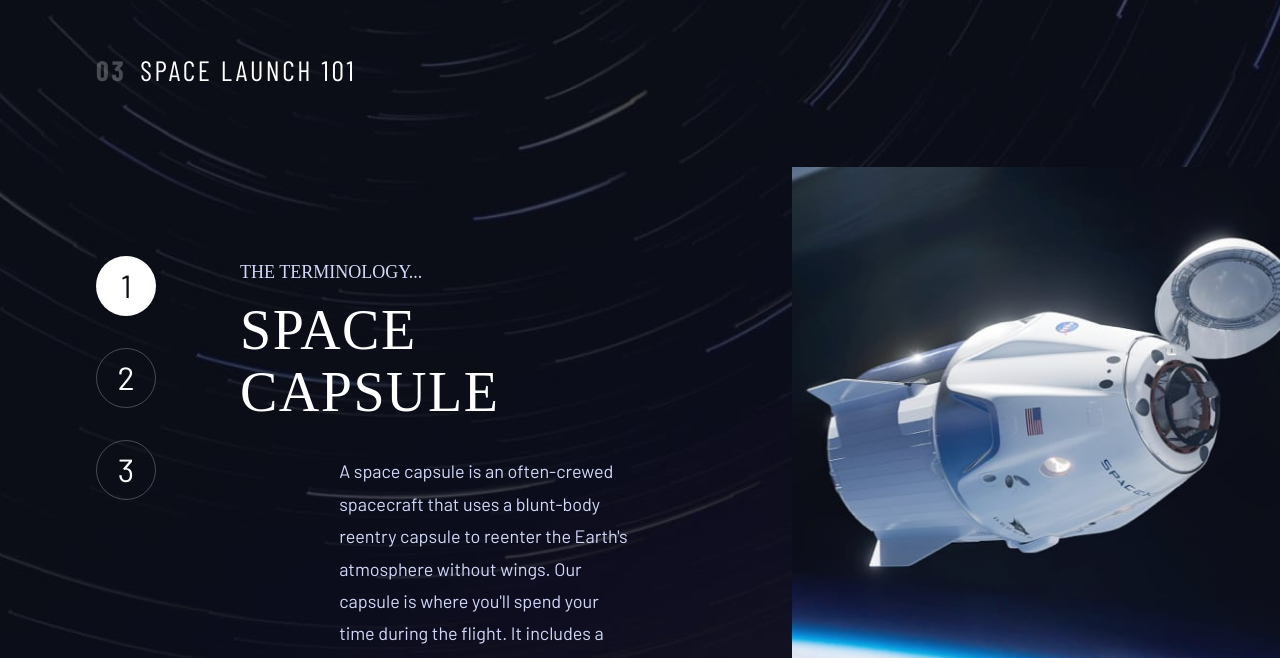
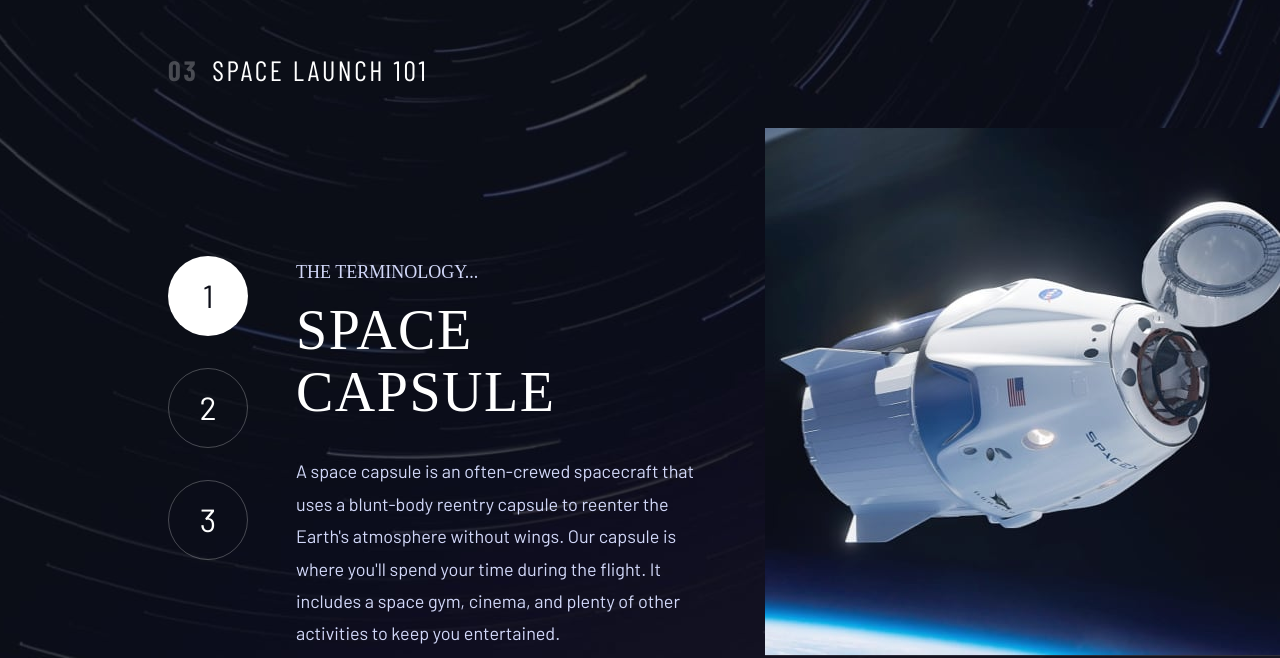
Before and after one commit to CorinaMurg/space-tourism-website, a plain HTML site: page technology.html in a window 1280 px wide. Shown: the part 166-824 px from the top of the page. Drawn offline with nearby package versions, Linux system fonts and the light colour scheme; a web font is replaced by a local one.

Commit message:
Fixed technology

```diff
--- a/style7-Technology.css
+++ b/style7-Technology.css
@@ -57,7 +57,6 @@
     margin-bottom: 1rem;
 }
 
-
 .number-indicators > *:hover,
 .number-indicators > *:focus {
     background-color: hsl( var(--clr-white) / .5);
--- a/style8-MediaQueries.css
+++ b/style8-MediaQueries.css
@@ -103,6 +103,7 @@
 
     .grid-container--home p {
         width: 80%;
+        margin-inline: auto;
     }
 
     .large-button {
@@ -178,9 +179,6 @@
     }
 
     /************************* TECHNOLOGY **************************/
-    .technology-details p {
-        width: 60%;
-    }
 
     .grid-container--technology > .number-indicators {
         display: flex;
@@ -191,6 +189,10 @@
         width: 3.75rem;
         height: 3.75rem;
         padding: 1.4rem;
+    }
+
+    .grid-container--technology img {
+        width: 100%;
     }
 
 }
@@ -206,7 +208,21 @@
         width: 58%;
     }
 
+    /* .technology-details {
+        padding-inline: 0;
+        margin-inline: 0;
+    } */
+
 }
+
+/************************************ 750px ***********************************/
+@media (min-width: 750px) {
+    .grid-container--technology img {
+        width: 90%;
+        margin-inline: auto;
+    }
+}
+
 
 /************************************ 800px ***********************************/
 @media (min-width: 800px) {
@@ -215,13 +231,9 @@
     }
 }
 
-
-
 /*******************************************************************************/
 /************************************ 950px ************************************/
 @media (min-width: 950px) {
-
-
     .primary-navigation {
         margin-block: 2rem;
     }
@@ -328,10 +340,6 @@
         justify-content: start;
         margin-inline: 0;
     }
-/*
-    .crew {
-        max-height: calc(100% - 163px);
-    } */
 
     .grid-container--crew {
         grid-template-columns: 1.2fr 1fr;
@@ -378,49 +386,35 @@
         align-self: start;
     }
 
-    /* .grid-container--technology > .number-indicators {
-        display: flex;
-        flex-direction: column;
-        margin-top: 10rem;
-        margin-bottom: 1rem;
-    }
-
-    .number-indicators > * {
-        font-size: 1.3rem;
-        width: 3.75rem;
-        height: 3.75rem;
-        padding: 1.3rem;
-    }
-
-    .number-indicators > * {
-        font-size: 2rem;
-    } */
-
 
     .grid-container--technology {
-        grid-template-columns: minmax(4rem, 1fr) minmax(0, 6rem) minmax(0, 33rem) minmax(0, 25rem) minmax(1rem, 1fr);
-        justify-items: start !important;
+        grid-template-columns:  4rem 1fr 1fr 0.3fr;
+        /* 6rem minmax(0, 33rem) minmax(0, 25rem); */
         align-items: start;
         grid-template-areas:
-            '. title title title'
-            '. tabs content image'
-            '. tabs content image';
+            'title title title'
+            'tabs content image'
+            'tabs content image';
+        /* same as logo margin */
+        margin-left: clamp(1.5rem, 5vw, 3.5rem)
     }
 
     .grid-container--technology > .number-indicators {
         display: flex;
         flex-direction: column;
+        justify-self: left;
         margin-top: 10rem;
         margin-bottom: 1rem;
     }
 
-
     .grid-container--technology > .technology-details {
         margin-top: 10rem;
+        padding-inline: 0;
     }
 
-    .grid-container--technology > .paragraph {
-        width: 90%;
+    .technology-details > p {
+        width: 100%;
+        margin-inline: 0;
         --flow-space: 2rem;
     }
 
@@ -428,8 +422,13 @@
         grid-column: span 2;
         align-self: center;
         margin-bottom: 2rem;
+        margin-inline: 0;
         justify-self: end;
-        max-width: 100%;
+        /* max-width: 100%; */
+    }
+
+    .grid-container--technology img {
+        width: 100%;
     }
 }
 
@@ -512,7 +511,6 @@
         --gap: 0;
     }
 
-
     .grid-container--crew {
         grid-template-columns: 1.1fr 0.25fr 1fr;
         margin-left: clamp(8.5rem, 7vw + 7rem, 10.5rem);
@@ -536,23 +534,22 @@
         justify-self: center;
     }
 
-    .grid-container--technology > .number-indicators {
-        display: flex;
-        flex-direction: column;
-        margin-top: 10rem;
-        margin-bottom: 1rem;
-    }
-
-    .number-indicators > * {
-        font-size: 1.3rem;
-        width: 3.75rem;
-        height: 3.75rem;
-        padding: 1.3rem;
+    .grid-container--technology {
+        grid-template-columns:  6rem 1fr 1fr 0.3fr;
+        /* left margin based on logo and horizontal line margins */
+        margin-left: clamp(8.5rem, 7vw + 7rem, 10.5rem);
     }
 
     .number-indicators > * {
         font-size: 2rem;
+        width: 5rem;
+        height: 5rem;
+        padding: 1.5rem;
     }
+
+    /* .technology-details > p {
+        width: 85%;
+    } */
 }
 
 /********************************************** 1300px *******************************/
@@ -561,7 +558,10 @@
         margin-right: 6.5rem;
     }
 
-
+    .grid-container--technology {
+        grid-template-columns: 8rem 1.3fr 1fr 0.3fr;
+        /* 8rem minmax(0, 33rem) minmax(0, 25rem); */
+    }
 }
 
 /********************************************** 1350px *******************************/
@@ -571,12 +571,6 @@
         margin-right: clamp(8rem, 7vw + 6.5rem, 10rem);
     }
 
-    /* .grid-container--crew {
-        grid-template-columns: 1.25fr 1fr;
-        margin-left: clamp(8.5rem, 7vw + 7rem, 10.5rem);
-        margin-right: 4rem;
-    } */
-
     .grid-container--crew {
         grid-template-columns: 1.2fr 0.25fr 1fr;
         margin-left: clamp(8.5rem, 7vw + 7rem, 10.5rem);
@@ -585,15 +579,25 @@
 
     #pilot-image,
     #crew-image,
-    #mission-tab {
+    #mission-tab
+    {
         grid-column: auto / span 2;
     }
 
     #pilot-image,
     #crew-image,
-    #mission-image {
+    #mission-image
+    {
         width: 100%;
         justify-self: start;
+    }
+
+    .technology-details > p {
+        width: 85%;
+    }
+
+    .technology img {
+        margin-right: 0.5rem;
     }
 }
 
@@ -602,7 +606,6 @@
 @media (min-width: 1440px) {
     body {
       max-width: 1440px;
-      max-height: 900px;
       margin: 0 auto;
     }
 
@@ -611,5 +614,20 @@
       margin: 0 auto;
     }
 
+}
 
-}
+/* @media (min-width: 1440px) {
+    body {
+        max-width: 1440px;
+        max-height: 900px;
+        margin: 0 auto;
+        background-size: cover;
+        background-repeat: no-repeat;
+        background-position: center center;
+    }
+
+    nav {
+        max-width: 1440px;
+        margin: 0 auto;
+    }
+} */
--- a/technology.html
+++ b/technology.html
@@ -90,15 +90,15 @@
             </article>
 
             <picture id="space-capsule-image">
-              <source media="(max-width: 850px)" srcset="assets/technology/image-space-capsule-landscape.jpg" type="image/jpg">
+              <source media="(max-width: 950px)" srcset="assets/technology/image-space-capsule-landscape.jpg" type="image/jpg">
               <img src="assets/technology/image-space-capsule-portrait.jpg" alt="Space capsule">
             </picture>
             <picture hidden id="spaceport-image">
-              <source media="(max-width: 850px)" srcset="assets/technology/image-spaceport-landscape.jpg" type="image/jpg">
+              <source media="(max-width: 950px)" srcset="assets/technology/image-spaceport-landscape.jpg" type="image/jpg">
               <img src="assets/technology/image-spaceport-portrait.jpg" alt="Spaceport">
             </picture>
             <picture hidden id="launch-vehicle-image">
-              <source media="(max-width: 850px)" srcset="assets/technology/image-launch-vehicle-landscape.jpg" type="image/jpg">
+              <source media="(max-width: 950px)" srcset="assets/technology/image-launch-vehicle-landscape.jpg" type="image/jpg">
               <img src="assets/technology/image-launch-vehicle-portrait.jpg" alt="Launch vehicle">
             </picture>
         </main>
```
